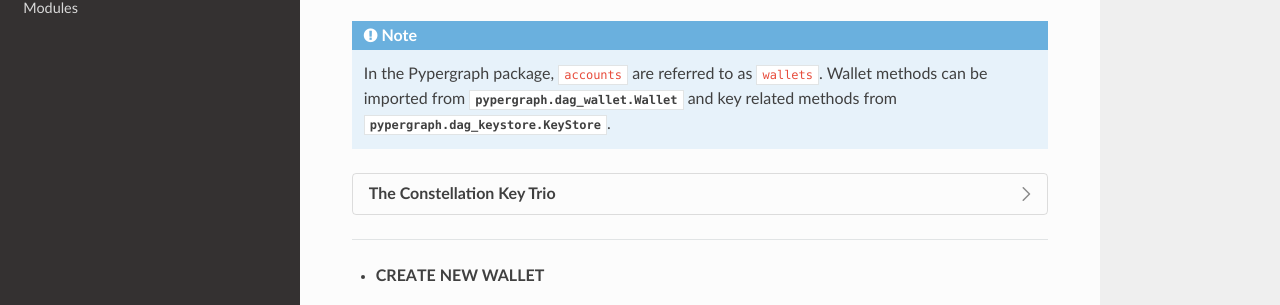
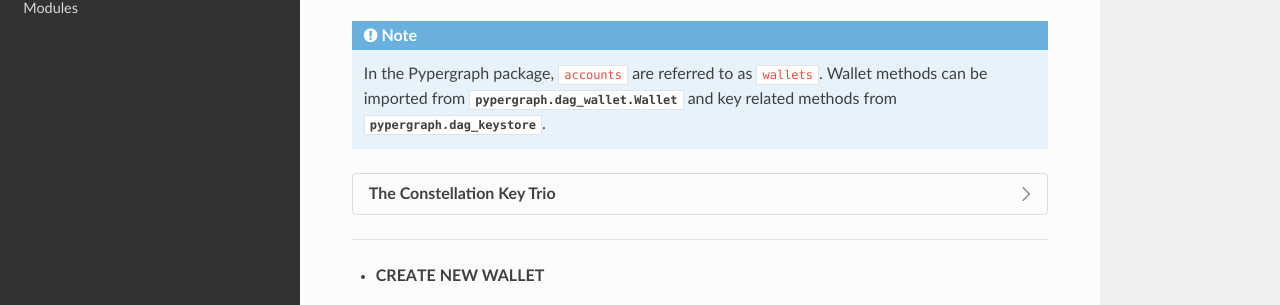
Before and after one commit to buzzgreyday/pypergraph, a Sphinx documentation site: the page built from docs/source/basics.rst, in a window 1280 px wide and 900 px high. Shown: the part 294-599 px from the top of the window. Built offline with Sphinx 7.4.7 and the Read the Docs theme 3.1.0, drawn with Linux system fonts in a browser that asks for light colours.

Commit message:
chor: update readthedocs.io

```diff
--- a/docs/source/basics.rst
+++ b/docs/source/basics.rst
@@ -6,7 +6,7 @@
 A Pypergraph wallet is basically a Constellation ``key trio`` with the addition of a ``words`` variable (the mnemonic phrase) and a ``network`` object variable with the current network configuration of the ``wallet`` object.
 
 .. note::
-    In the Pypergraph package, ``accounts`` are referred to as ``wallets``. Wallet methods can be imported from :class:`pypergraph.dag_wallet.Wallet` and key related methods from :class:`pypergraph.dag_keystore.KeyStore`.
+    In the Pypergraph package, ``accounts`` are referred to as ``wallets``. Wallet methods can be imported from :class:`pypergraph.dag_wallet.Wallet` and key related methods from :mod:`pypergraph.dag_keystore`.
 
 .. dropdown:: The Constellation Key Trio
     :animate: fade-in
```
Also changed, not shown: 6 other files.
